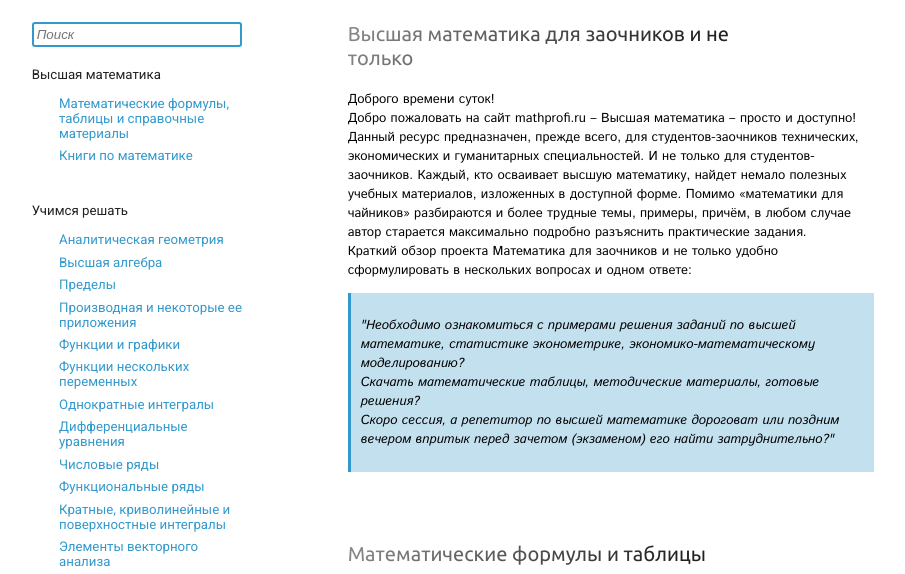
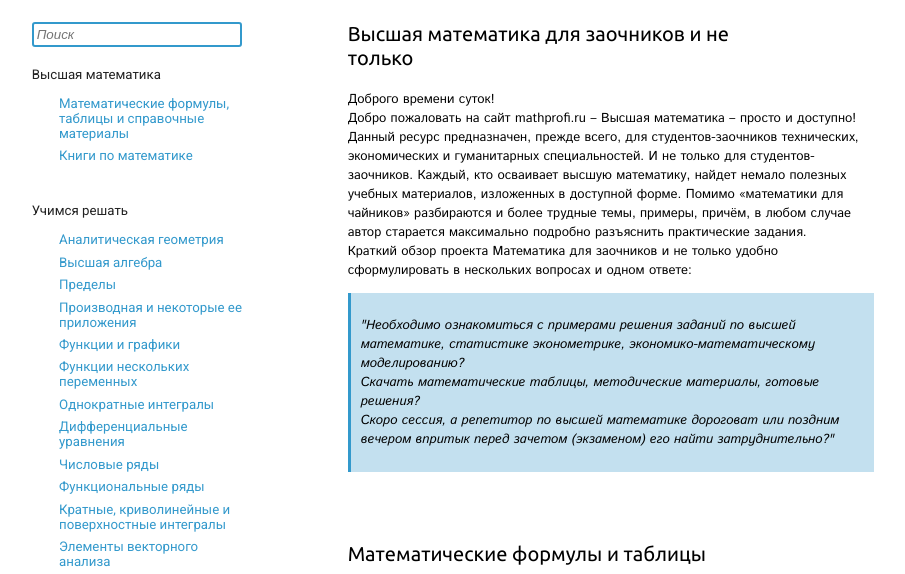
Before and after one commit to zeromask1337/Mathprofi, a website: page website/index.html in a window 1280 px wide. Shown: the part 167-741 px from the top of the page, without its empty margins (187-1092 px from the left). Drawn offline with Linux system fonts and the light colour scheme.

Commit message:
Removed gradient from content_item h3

```diff
--- a/style.scss
+++ b/style.scss
@@ -199,10 +199,6 @@ body {
     & h3 {
         font-weight: 400;
         font-family: "Ubuntu", "sans-serif";
-        background: $void;
-        background-clip: text;
-        -webkit-background-clip: text;
-        -webkit-text-fill-color: transparent;
         margin-top: 0;
         width: 75%;
     }
```
Also changed, not shown: website/style.min.css.
